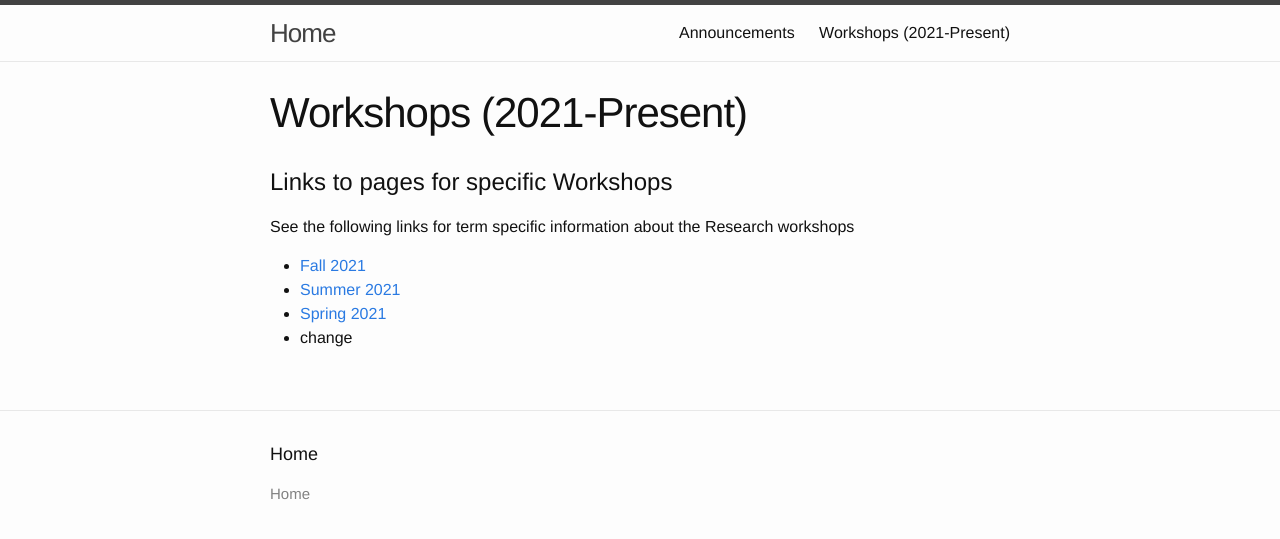
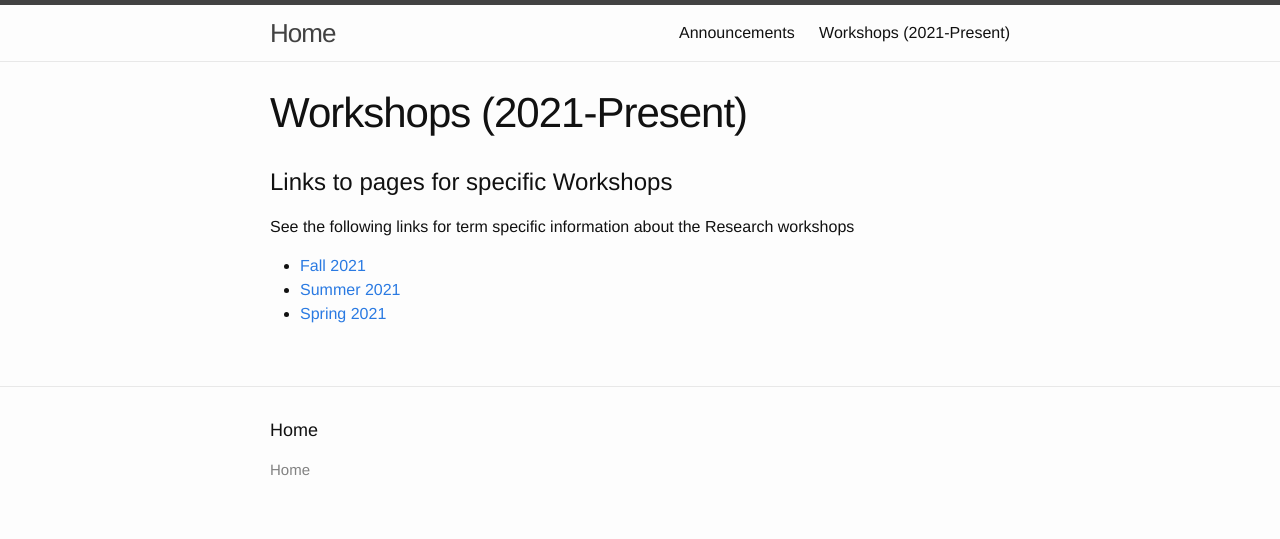
Before and after one commit to ColumbiaUndergradMathModeling/Home, a Jekyll site: the page built from workshops.md, in a window 1280 px wide. Shown: the top 539 px of the page. Built offline with Jekyll 4.4.1, drawn with Linux system fonts in a browser that asks for light colours.

Commit message:
Update workshops.md

```diff
--- a/workshops.md
+++ b/workshops.md
@@ -10,7 +10,6 @@
 
 See the following links for term specific information about the Research workshops
 
-* [Fall 2021](/workshops/Fa21/)
-* [Summer 2021](/workshops/Su21/)
-* [Spring 2021](/workshops/Sp21/)
-* change
+* [Fall 2021](/Home/workshops/Fa21/)
+* [Summer 2021](/Home/workshops/Su21/)
+* [Spring 2021](/Home/workshops/Sp21/)
```
